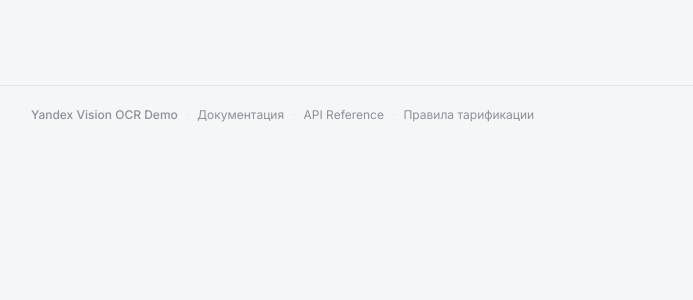
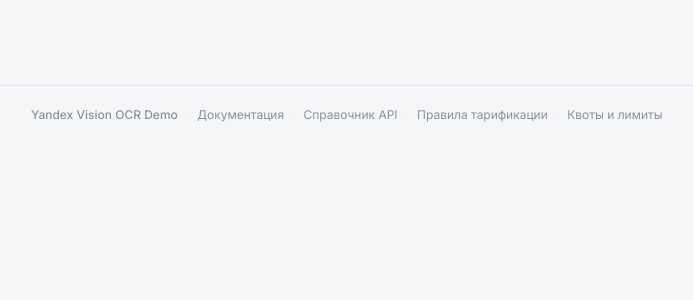
Before and after one commit to kirillmasanov/vision_ocr_demo, a FastAPI app: page / in a window 1280 px wide. Shown: the part 262-562 px from the top of the page, without its empty margins (149-842 px from the left). Run offline with FastAPI, Linux system fonts and the light colour scheme; some libraries are stand-ins or nearby versions.

Commit message:
Обновление ссылок в футере на aistudio.yandex.ru, добавлена ссылка на квоты и лимиты

```diff
--- a/templates/index.html
+++ b/templates/index.html
@@ -1088,11 +1088,13 @@
         <div class="footer-inner">
             <span class="footer-brand">Yandex Vision OCR Demo</span>
             <span class="footer-sep">&middot;</span>
-            <a href="https://yandex.cloud/ru/docs/vision/concepts/ocr/" target="_blank" rel="noopener">Документация</a>
+            <a href="https://aistudio.yandex.ru/docs/ru/vision/concepts/ocr/" target="_blank" rel="noopener">Документация</a>
             <span class="footer-sep">&middot;</span>
-            <a href="https://yandex.cloud/ru/docs/vision/ocr/api-ref/" target="_blank" rel="noopener">API Reference</a>
+            <a href="https://aistudio.yandex.ru/docs/ru/vision/ocr/api-ref/" target="_blank" rel="noopener">Справочник API</a>
             <span class="footer-sep">&middot;</span>
-            <a href="https://yandex.cloud/ru/docs/vision/pricing" target="_blank" rel="noopener">Правила тарификации</a>
+            <a href="https://aistudio.yandex.ru/docs/ru/vision/pricing.html" target="_blank" rel="noopener">Правила тарификации</a>
+            <span class="footer-sep">&middot;</span>
+            <a href="https://aistudio.yandex.ru/docs/ru/vision/concepts/limits.html" target="_blank" rel="noopener">Квоты и лимиты</a>
         </div>
     </footer>
 
```
